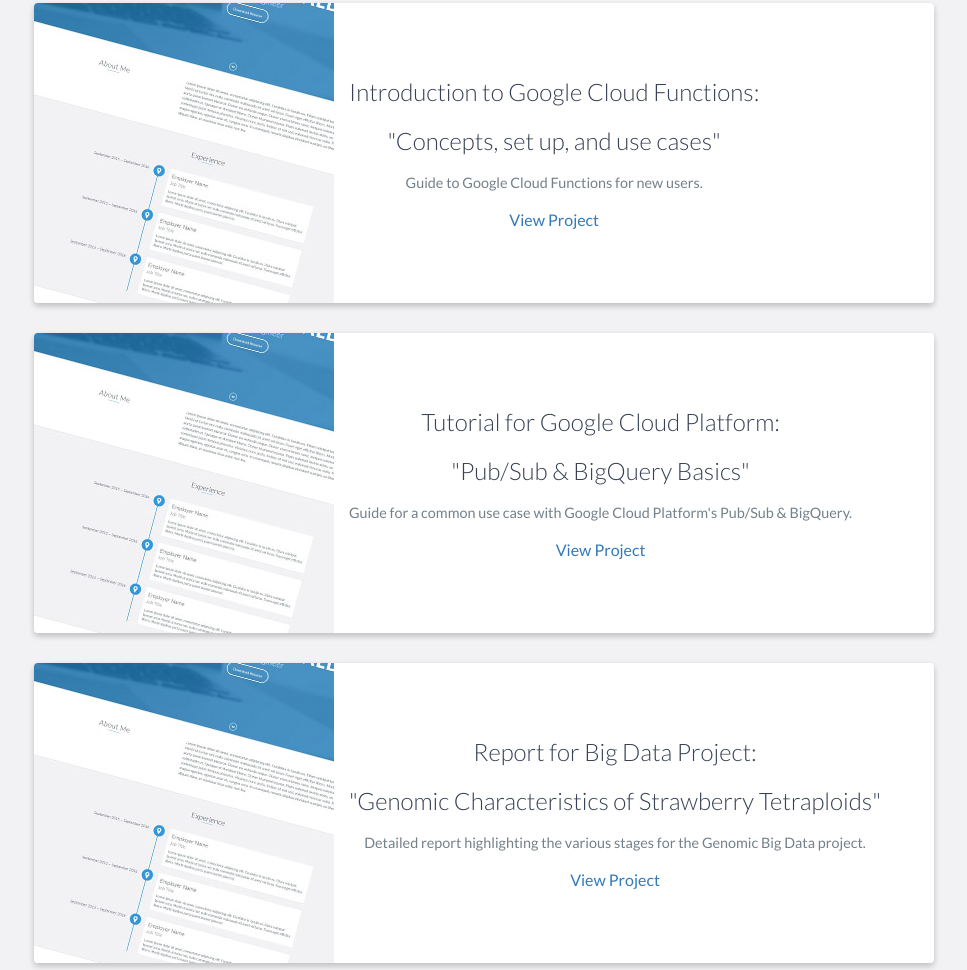
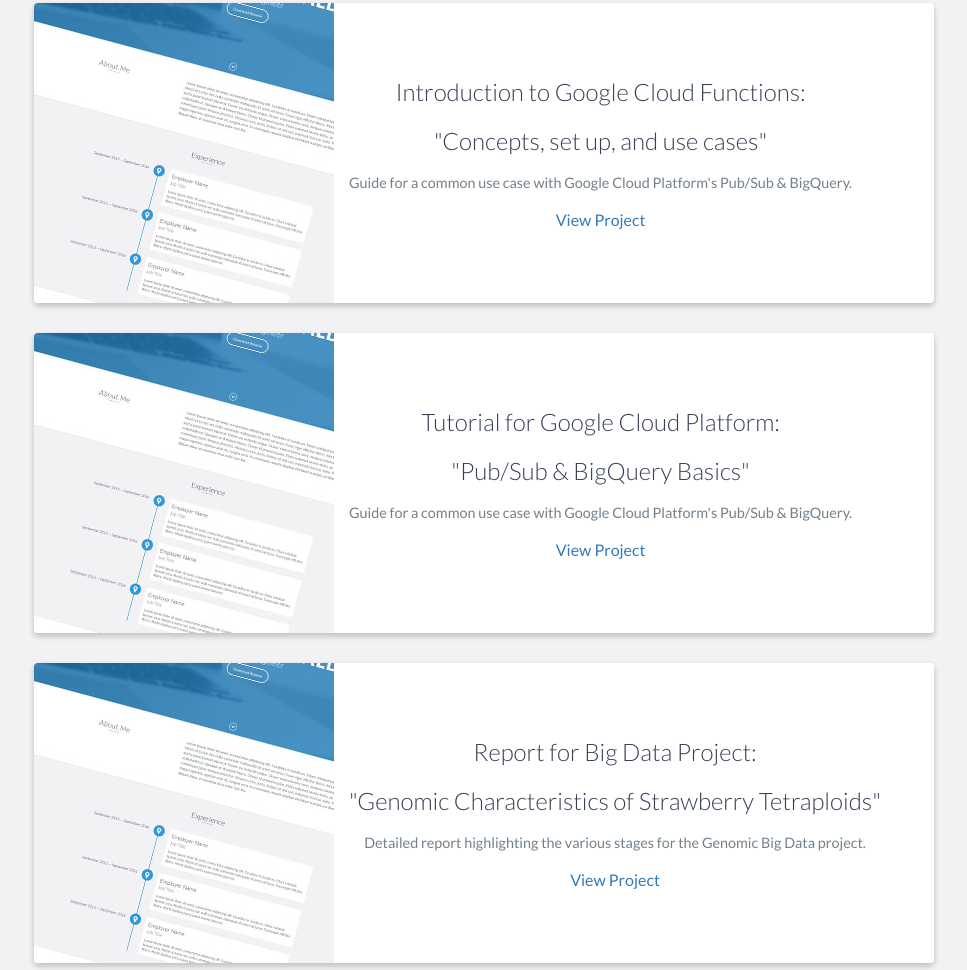
Before and after one commit to JohnYoon13/JohnYoon13.github.io, a website: page index.html in a window 1280 px wide. Shown: the part 3000-3970 px from the top of the page, without its empty margins (156-1123 px from the left). Drawn offline with nearby package versions, Linux system fonts and the light colour scheme.

Commit message:
formatting

```diff
--- a/index.html
+++ b/index.html
@@ -163,7 +163,7 @@
                         <h3>Introduction to Google Cloud Functions:</h3>
                         <h3>"Concepts, set up, and use cases"</h3>
                         <p>
-                            Guide to Google Cloud Functions for new users.
+                            Guide for a common use case with Google Cloud Platform's Pub/Sub & BigQuery.
                         </p>
                         <a href="https://github.com/JohnYoon13/StudySeat/blob/master/studyseat.md">View Project</a>
                     </div>
```
